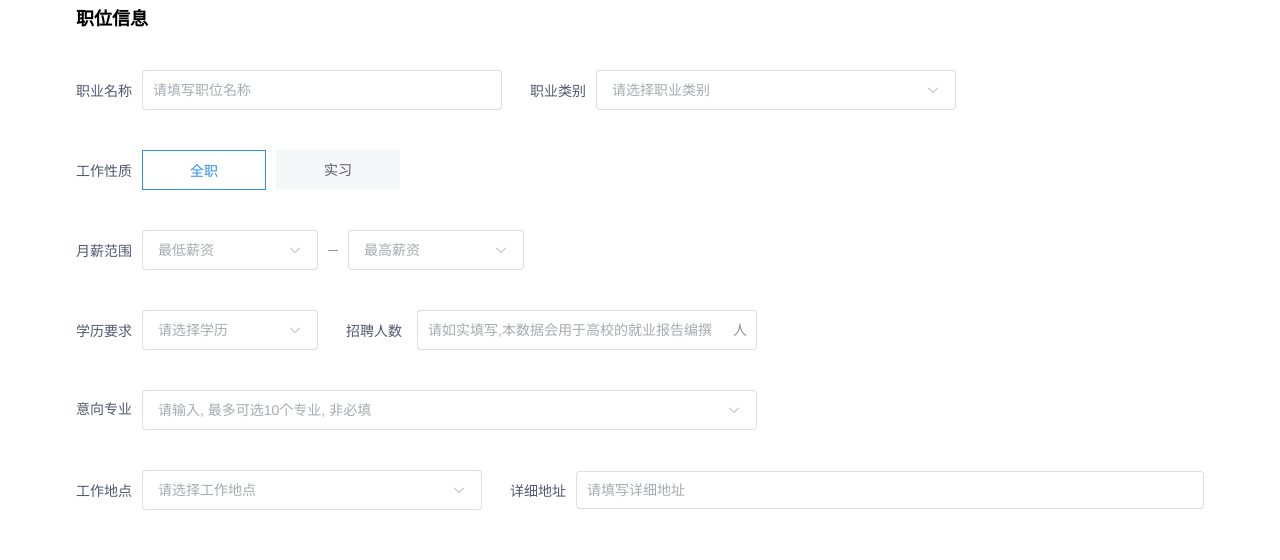
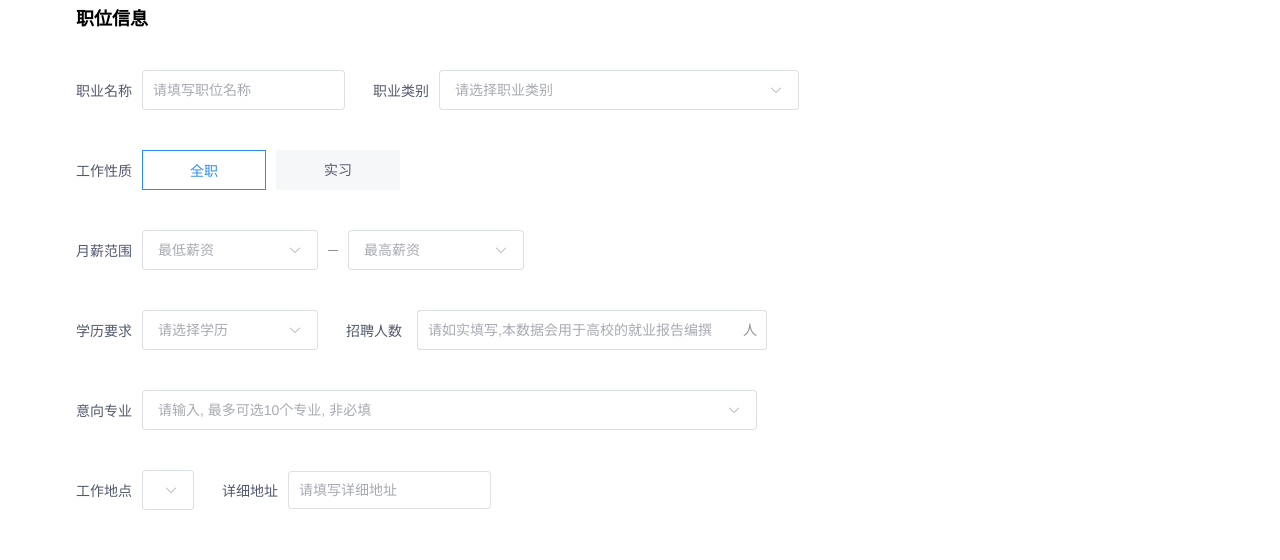
Before and after one commit to bo-ddd/bys-enterprise, a Vue app: page /positionInfo in a window 1280 px wide. Shown: the part 121-681 px from the top of the page. Built offline with nearby package versions, Linux system fonts and the light colour scheme.

Commit message:
校验input

```diff
--- a/src/views/positionAdmin/Position.vue
+++ b/src/views/positionAdmin/Position.vue
@@ -60,11 +60,11 @@
                 </div>
               </div>
               <div class="resume-info flex-ja-center">
-                <div class="resume-box">
+                <div class="resume-box cur-po">
                   <div class="resume-num">0</div>
                   <div class="mt-15 fs-14">新简历</div>
                 </div>
-                <div class="resume-box">
+                <div class="resume-box cur-po">
                   <div class="resume-num">0</div>
                   <div class="mt-15 fs-14">新简历</div>
                 </div>
@@ -217,6 +217,11 @@ const to = function (path: string) {
         .resume-box {
           padding: 0 35px;
         }
+        .resume-box:hover{
+          .resume-num{
+            color: #356ffa;
+          }
+        }
         .resume-num {
           text-align: center;
         }
--- a/src/views/positionAdmin/PositionInfo.vue
+++ b/src/views/positionAdmin/PositionInfo.vue
@@ -1,11 +1,28 @@
 <template>
   <div class="position-info position-wrap">
     <div class="title mb-40 mt-65">职位信息</div>
+    <el-form
+      ref="ruleFormRef"
+      :model="ruleForm"
+      :rules="rules"
+      label-width="120px"
+      class="demo-ruleForm"
+      :size="formSize"
+    >
       <div class="mb-40 align-center">
-      <span class="flex-noshrink">职业名称</span>
-      <el-input class="ml-10 mr-28 w-360 place-fs-14" v-model="input" placeholder="请填写职位名称" />
-      <span class="flex-noshrink">职业类别</span>
-      <el-select v-model="value" class="m-2 ml-10 mr-28 w-360" placeholder="请选择职业类别" size="large">
+        <span class="flex-noshrink mr-10">职业名称</span>
+        <el-form-item prop="name">
+          <el-input class="mr-28 place-fs-14" v-model="ruleForm.name" placeholder="请填写职位名称" />
+        </el-form-item>
+        <span class="flex-noshrink mr-10">职业类别</span>
+
+        <el-form-item prop="positionType">
+          <el-select
+            v-model="ruleForm.positionType"
+            class="m-2 mr-28 w-360"
+            placeholder="请选择职业类别"
+            size="large"
+          >
             <el-option
               v-for="item in options"
               :key="item.value"
@@ -13,6 +30,7 @@
               :value="item.value"
             />
           </el-select>
+        </el-form-item>
       </div>
       <div class="mb-40 align-center">
         <span>工作性质</span>
@@ -26,17 +44,23 @@
           class="align-center ml-20"
           :class="{'hidden':activeNum==0,'show':activeNum==1,'none-show':activeNum==-1}"
         >
-        <span>转正机会</span>
-        <div @click="select2(0)" class="select-btn ml-10" :class="{'active':activeNum2==0}">可提供转正</div>
+          <span class="mr-10">转正机会</span>
+
+          <el-form-item prop="ifJust" class="void-input">
+            <input type="text" v-model="ruleForm.ifJust" />
+          </el-form-item>
+          <div @click="select2(0)" class="select-btn" :class="{'active':activeNum2==0}">可提供转正</div>
           <div @click="select2(1)" class="select-btn ml-10" :class="{'active':activeNum2==1}">不提供转正</div>
         </div>
       </div>
       <div
-      class="mb-40"
+        class="mb-40 align-center"
         :class="{'hidden':activeNum==0,'show':activeNum==1,'none-show':activeNum==-1}"
       >
-      <span>实习月数</span>
-      <el-select v-model="value" class="m-2 w-200-input ml-10" placeholder="实习月数" size="large">
+        <span class="mr-10">实习月数</span>
+
+        <!-- <el-form-item prop="name"> -->
+        <el-select v-model="value" class="m-2 w-200-input" placeholder="实习月数" size="large">
           <el-option
             v-for="item in options"
             :key="item.value"
@@ -44,8 +68,11 @@
             :value="item.value"
           />
         </el-select>
-      <span class="ml-20">每周天数</span>
-      <el-select v-model="value" class="m-2 w-200-input ml-10" placeholder="每周天数" size="large">
+        <!-- </el-form-item> -->
+
+        <span class="ml-20 mr-10">每周天数</span>
+        <!-- <el-form-item prop="name"> -->
+        <el-select v-model="value" class="m-2 w-200-inputs" placeholder="每周天数" size="large">
           <el-option
             v-for="item in options"
             :key="item.value"
@@ -53,10 +80,18 @@
             :value="item.value"
           />
         </el-select>
+        <!-- </el-form-item> -->
       </div>
       <div class="mb-40 align-center">
-      <span>月薪范围</span>
-      <el-select v-model="value" class="m-2 w-176 ml-10" placeholder="最低薪资" size="large">
+        <span class="mr-10">月薪范围</span>
+
+        <el-form-item prop="salaryStart">
+          <el-select
+            v-model="ruleForm.salaryStart"
+            class="m-2 w-176"
+            placeholder="最低薪资"
+            size="large"
+          >
             <el-option
               v-for="item in options"
               :key="item.value"
@@ -64,8 +99,10 @@
               :value="item.value"
             />
           </el-select>
+        </el-form-item>
         <div class="bor"></div>
-      <el-select v-model="value" class="m-2 w-176" placeholder="最高薪资" size="large">
+        <el-form-item prop="salaryEnd">
+          <el-select v-model="ruleForm.salaryEnd" class="m-2 w-176" placeholder="最高薪资" size="large">
             <el-option
               v-for="item in options"
               :key="item.value"
@@ -73,10 +110,17 @@
               :value="item.value"
             />
           </el-select>
+        </el-form-item>
       </div>
       <div class="mb-40 align-center">
-      <span>学历要求</span>
-      <el-select v-model="value" class="m-2 w-176 ml-10" placeholder="请选择学历" size="large">
+        <span class="mr-10">学历要求</span>
+        <el-form-item prop="education">
+          <el-select
+            v-model="ruleForm.education"
+            class="m-2 w-176"
+            placeholder="请选择学历"
+            size="large"
+          >
             <el-option
               v-for="item in options"
               :key="item.value"
@@ -84,16 +128,24 @@
               :value="item.value"
             />
           </el-select>
+        </el-form-item>
         <span class="ml-28 mr-15">招聘人数</span>
-      <el-input class="w-340 unit-input" v-model="input" placeholder="请如实填写,本数据会用于高校的就业报告编撰">
+
+        <el-form-item prop="recruitersNum">
+          <el-input
+            class="w-350 unit-input"
+            v-model="ruleForm.recruitersNum"
+            placeholder="请如实填写,本数据会用于高校的就业报告编撰"
+          >
             <template #append>人</template>
           </el-input>
+        </el-form-item>
       </div>
-    <div class="mb-40">
-      <span>意向专业</span>
+      <div class="mb-40 align-center">
+        <span class="mr-10">意向专业</span>
         <el-select
-        v-model="value"
-        class="m-2 w-615 ml-10"
+          v-model="ruleForm.name"
+          class="m-2 w-615"
           placeholder="请输入, 最多可选10个专业, 非必填"
           size="large"
         >
@@ -106,10 +158,11 @@
         </el-select>
       </div>
       <div class="mb-75 align-center">
-      <span class="flex-noshrink">工作地点</span>
+        <span class="flex-noshrink mr-10">工作地点</span>
+        <el-form-item prop="workPlace">
           <el-select
-        v-model="value"
-        class="m-2 ml-10 w-340 flex-noshrink"
+            v-model="ruleForm.workPlace"
+            class="m-2 w-340 flex-noshrink"
             placeholder="请选择工作地点"
             size="large"
           >
@@ -120,20 +173,117 @@
               :value="item.value"
             />
           </el-select>
-      <span class="ml-28 flex-noshrink">详细地址</span>
-      <el-input class="ml-10 h-38" v-model="input" placeholder="请填写详细地址" />
+        </el-form-item>
+        <span class="ml-28 flex-noshrink mr-10">详细地址</span>
+        <el-form-item prop="detailedLoc">
+          <el-input class="h-38" v-model="ruleForm.detailedLoc" placeholder="请填写详细地址" />
+        </el-form-item>
       </div>
       <div class="title mb-50">职位描述</div>
-    <div class="">
-      <el-input v-model="input" type="textarea" class="text-area h-260" placeholder="请填写岗位要求和工作要求" />
+      <div class>
+        <el-form-item prop="positionDes">
+          <el-input
+            v-model="ruleForm.positionDes"
+            type="textarea"
+            class="text-area h-260"
+            placeholder="请填写岗位要求和工作要求"
+          />
+        </el-form-item>
       </div>
-    <div class="submit-btn mtb-65">发布</div>
+      <div class="submit-btn mtb-65" @click="submitForm(ruleFormRef)">发布</div>
+    </el-form>
   </div>
   <FooterBar></FooterBar>
 </template>
 <script lang="ts" setup>
 import FooterBar from "@/components/footer/footerBar.vue";
-import { ref } from "vue";
+import { reactive, ref } from "vue";
+import type { FormInstance, FormRules } from "element-plus";
+const formSize = ref("default");
+const ruleFormRef = ref<FormInstance>();
+const ruleForm = reactive({
+  name: "",
+});
+const rules = reactive<FormRules>({
+  name: [
+    { required: true, message: "请填写职位名称", trigger: "blur" },
+    // { min: 3, max: 5, message: "Length should be 3 to 5", trigger: "blur" },
+  ],
+  positionType: [
+    {
+      required: true,
+      message: "请选择职位类别",
+      trigger: "change",
+    },
+  ],
+  ifJust: [
+    {
+      required: true,
+      message: "请选择转正机会",
+      trigger: "change",
+    },
+  ],
+  salaryStart: [
+    {
+      required: true,
+      message: "请选择",
+      trigger: "change",
+    },
+  ],
+  salaryEnd: [
+    {
+      required: true,
+      message: "请选择",
+      trigger: "change",
+    },
+  ],
+  education: [
+    {
+      required: true,
+      message: "请选择学历",
+      trigger: "change",
+    },
+  ],
+  recruitersNum: [
+    {
+      required: true,
+      message: "请填写招聘人数",
+      trigger: "blur",
+    },
+  ],
+  workPlace: [
+    {
+      required: true,
+      message: "请选择工作地点",
+      trigger: "change",
+    },
+  ],
+  detailedLoc: [
+    {
+      required: true,
+      message: "请填写正确的详细地址",
+      trigger: "blur",
+    },
+  ],
+  positionDes: [
+    {
+      required: true,
+      message: "请输入20-10000个字符的内容",
+      trigger: "blur",
+    },
+  ],
+});
+
+const submitForm = async (formEl: FormInstance | undefined) => {
+  if (!formEl) return;
+  await formEl.validate((valid, fields) => {
+    if (valid) {
+      console.log("submit!");
+    } else {
+      console.log("error submit!", fields);
+    }
+  });
+};
 
 const value = ref("");
 const activeNum = ref(-1);
@@ -163,9 +313,21 @@ const input = ref("");
   width: 1128px;
   margin: 0 auto;
 }
+.void-input {
+  :deep(.el-form-item__content) {
+    position: absolute;
+    top: 0;
+  }
+}
 :deep(.el-input__inner) {
   font-size: 14px;
   color: #515a6e;
+}
+:deep(.el-form-item__content) {
+  margin-left: 0 !important;
+}
+:deep(.el-form-item--default) {
+  margin-bottom: 0 !important;
 }
 .position-info {
   font-size: 14px;
@@ -323,22 +485,22 @@ const input = ref("");
 .w-320 {
   width: 320px;
 }
-.w-340 {
-  width: 340px;
+.w-350 {
+  width: 350px;
 }
-.w-615{
+.w-615 {
   width: 615px;
 }
 :deep(.el-textarea__inner) {
   height: 260px;
 }
-.mtb-65{
+.mtb-65 {
   margin: 65px 0;
 }
-.mt-65{
+.mt-65 {
   margin-top: 65px;
 }
-.mb-40{
+.mb-40 {
   margin-bottom: 40px;
 }
 </style>
```
Lines whose indentation alone changed are shown as unchanged.
